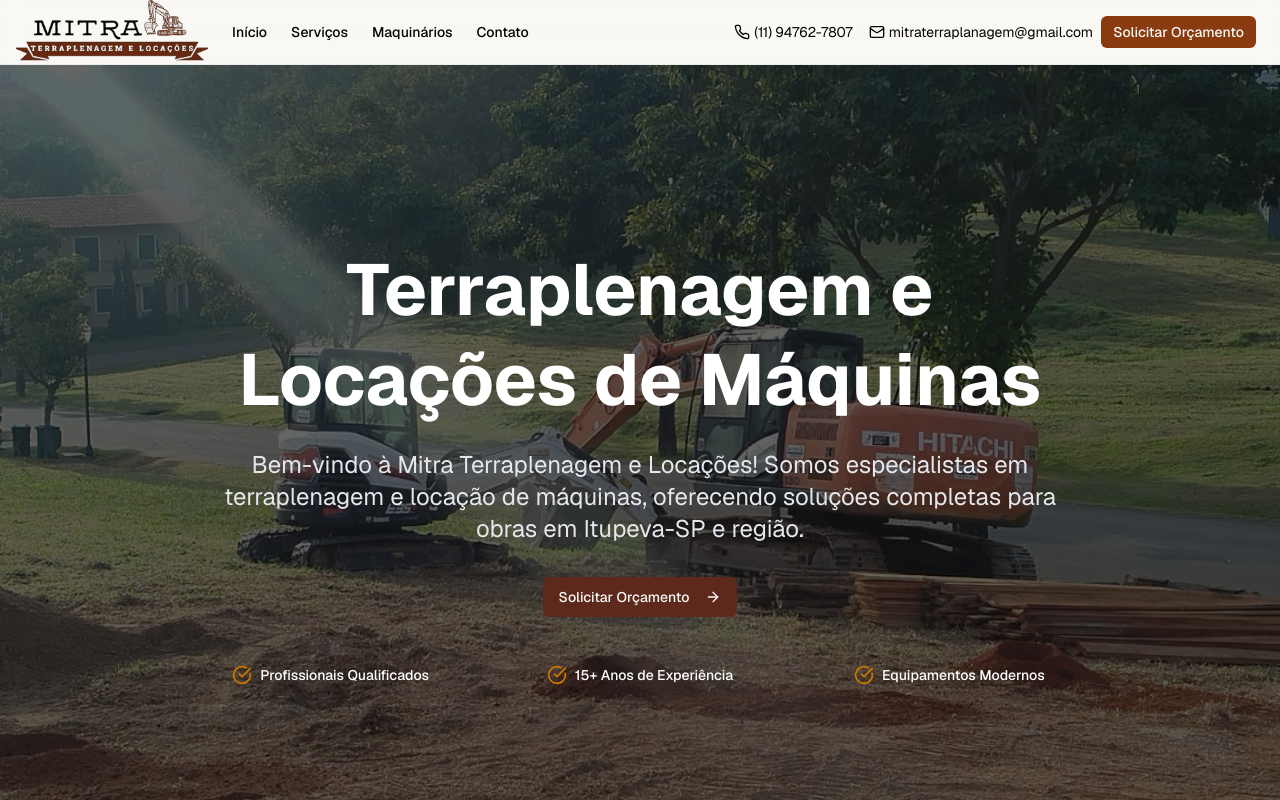
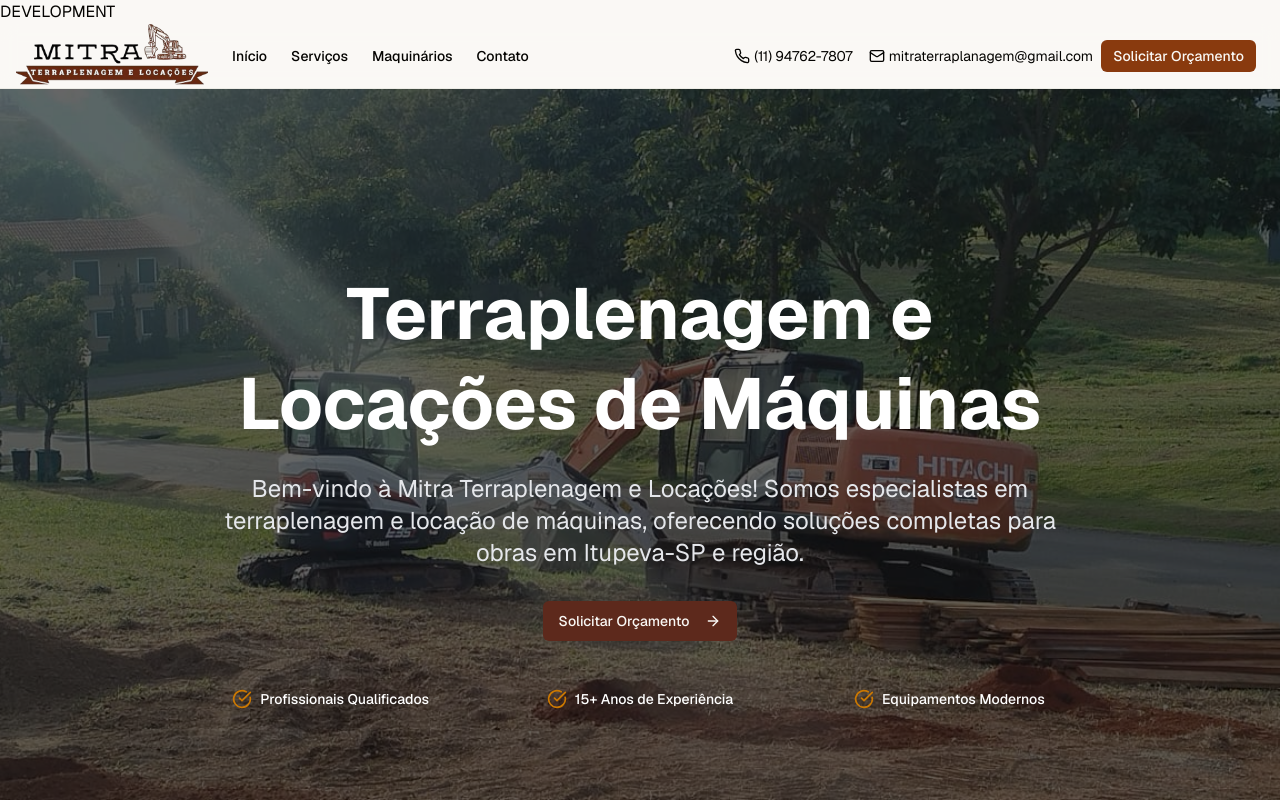
Before and after one commit to VictorCandido/mitra, a Next.js app: page / in a window 1280 px wide. Shown: the top 800 px of the page. Built offline with nearby package versions, Linux system fonts and the light colour scheme; no server answers.

Commit message:
DEVELOPMENT

```diff
--- a/app/layout.tsx
+++ b/app/layout.tsx
@@ -89,6 +89,7 @@ export default function RootLayout({
         <StructuredData />
       </head>
       <body className={`font-sans ${GeistSans.variable} ${GeistMono.variable}`}>
+        DEVELOPMENT
         <Suspense fallback={null}>{children}</Suspense>
         <Analytics />
         <Toaster position="bottom-right" richColors />
```
